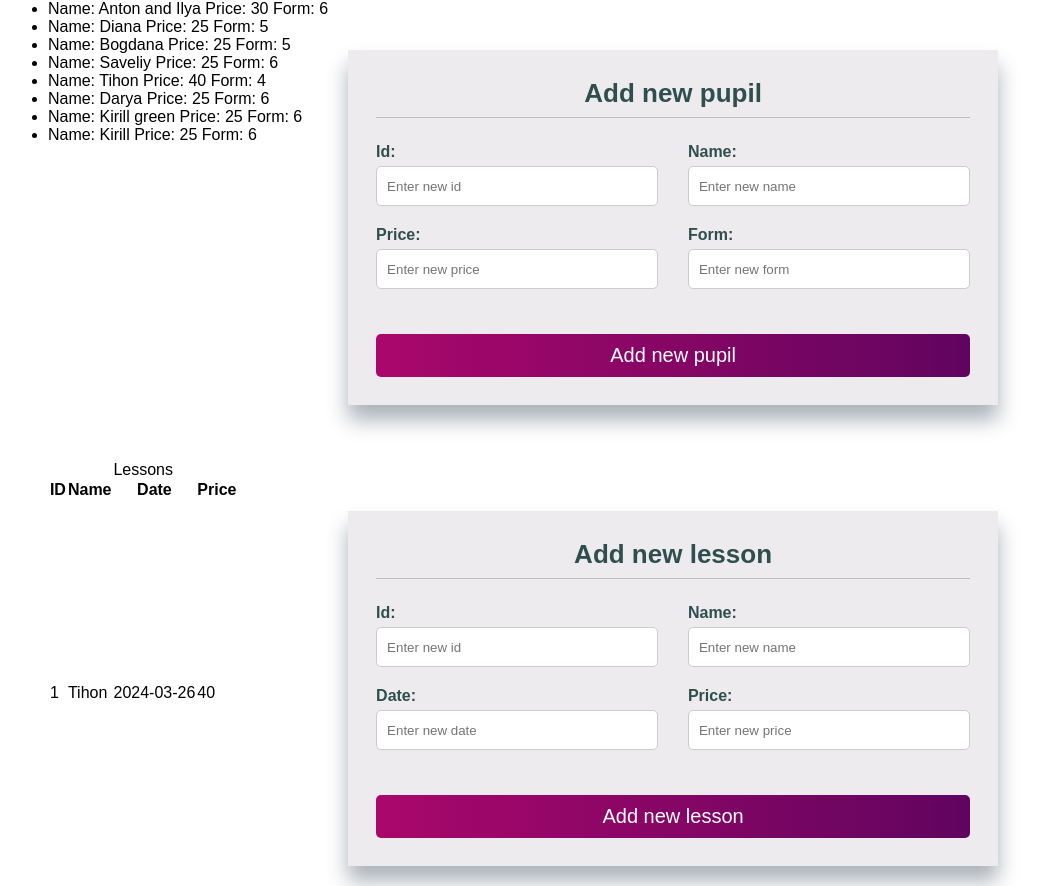
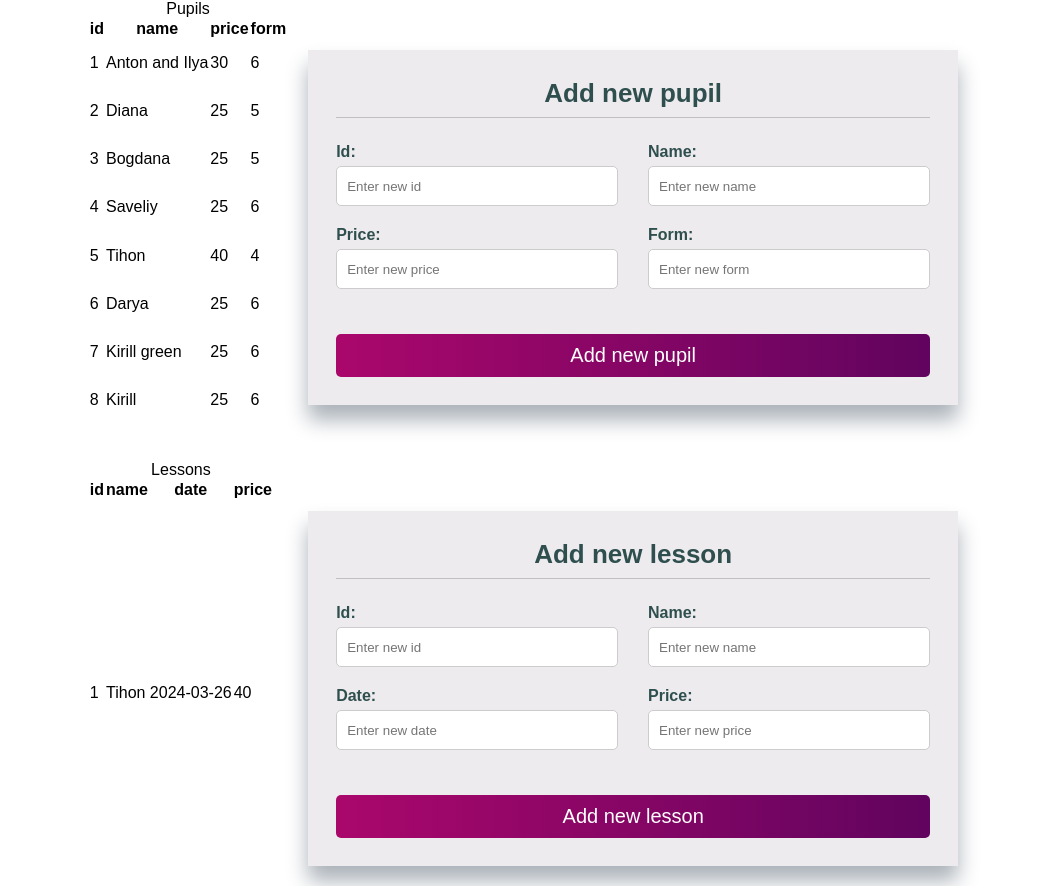
Before and after one commit to AlexeiVinchester/tutor-app, a React (Create React App) app: page / in a window 1280 px wide. Shown: the whole page, without its empty margins (107-1147 px from the left). Built offline with nearby package versions, Linux system fonts and the light colour scheme.

Commit message:
create Components for table Deleted unused files

```diff
--- /dev/null
+++ b/src/Components/Table.js
@@ -0,0 +1,12 @@
+import TableHead from "./TableHead";
+import TableBody from "./TableBody";
+
+export default function Table({caption, columnNames, data}){
+    return (
+        <table>
+            <caption>{caption}</caption>
+            <TableHead columnNames={columnNames} />
+            <TableBody objs={data} columnNames={columnNames} />
+        </table>
+    );
+}
--- /dev/null
+++ b/src/Components/TableBody.js
@@ -0,0 +1,13 @@
+import TableTr from "./TableTr";
+
+export default function TableBody({objs, columnNames}){
+    return (
+        <tbody>
+            {
+                objs.map(obj => (
+                   <TableTr obj={obj} columnNames={columnNames} />
+                ))
+            }
+        </tbody>
+    );
+}
--- /dev/null
+++ b/src/Components/TableHead.js
@@ -0,0 +1,13 @@
+export default function TableHead({ columnNames }){
+    return (
+        <thead>
+            <tr>
+                {
+                    columnNames.map(columnName => (
+                        <th>{columnName}</th>
+                    ))
+                }
+            </tr>
+        </thead>
+    );
+}
--- /dev/null
+++ b/src/Components/TableTr.js
@@ -0,0 +1,11 @@
+export default function TableTr({obj, columnNames}) {
+    return (
+        <tr key={obj.id}>
+            {
+                columnNames.map(columnName => (
+                    <td>{obj[columnName]}</td>
+                ))
+            }
+        </tr>
+    );
+}
--- a/src/Components/lessonsComponents/LessonTr.js
+++ /dev/null
@@ -1,10 +0,0 @@
-export default function LessonTr({ number, name, date, price}){
-    return (
-        <tr key={number}>
-            <td>{number}</td>
-            <td>{name}</td>
-            <td>{date}</td>
-            <td>{price}</td>
-        </tr>
-    );
-}
--- a/src/Components/lessonsComponents/LessonsContainer.js
+++ b/src/Components/lessonsComponents/LessonsContainer.js
@@ -1,8 +1,8 @@
 import { useState } from "react";
 import { lessons as initialLessons } from "./lessons";
-import LessonsTable from "./LessonsTable";
 import '../ComponentsStyles/FormStyles.css'
 import Form from "../Form";
+import Table from "../Table";
 
 export default function LessonContainer(){
     const [lesson, setLesson] = useState({});
@@ -11,7 +11,7 @@ export default function LessonContainer(){
 
     return (
         <div className="lesson-container">
-            <LessonsTable lessons={lessons}/>
+            <Table caption="Lessons" columnNames={fieldsValues} data={lessons} />
             <Form
                 param={lesson}
                 setParam={setLesson}
@@ -19,7 +19,6 @@ export default function LessonContainer(){
                 setParams={setLessons}
                 fieldsValues={fieldsValues}
                 value="lesson"
-
             />
         </div>
 
--- a/src/Components/lessonsComponents/LessonsTable.js
+++ /dev/null
@@ -1,28 +0,0 @@
-import LessonTr from "./LessonTr";
-
-export default function LessonsTable({ lessons }){
-
-    return (
-        <table>
-            <caption>Lessons</caption>
-            <thead>
-                <tr>
-                    <th>ID</th><th>Name</th><th>Date</th><th>Price</th>
-                </tr>
-            </thead>
-            <tbody>
-                {
-                    lessons.map(lesson => (
-                        <LessonTr
-                            number={lesson.id}
-                            name={lesson.name}
-                            date={lesson.date}
-                            price={lesson.price}
-                        />
-                    ))
-                }
-
-            </tbody>
-        </table>
-    );
-}
--- a/src/Components/pupilsComponents/ListOfPupils.js
+++ /dev/null
@@ -1,13 +0,0 @@
-export default function({ pupils }){
-    return (
-        <ul>
-            {
-              pupils.map(pupil => (
-                <li key={pupil.id}>
-                  Name: {pupil.name} Price: {pupil.price} Form: {pupil.form}
-                </li>
-              ))
-            }
-          </ul>
-    );
-}
--- a/src/Components/pupilsComponents/PupilContainer.js
+++ b/src/Components/pupilsComponents/PupilContainer.js
@@ -1,8 +1,8 @@
 import { useState } from "react";
 import { pupils as initialPupils} from "./pupils";
-import ListOfPupils from "./ListOfPupils";
 import '../ComponentsStyles/FormStyles.css'
 import Form from "../Form";
+import Table from "../Table";
 
 export default function PupilContainer(){
     const [pupil, setPupil] = useState({});
@@ -11,7 +11,7 @@ export default function PupilContainer(){
 
     return (
         <div className="pupil-container">
-            <ListOfPupils pupils={pupils} />
+            <Table caption='Pupils' columnNames={fieldsValues} data={pupils} />
             <Form
                 param={pupil}
                 setParam={setPupil}
@@ -19,7 +19,6 @@ export default function PupilContainer(){
                 setParams={setPupils}
                 fieldsValues={fieldsValues}
                 value="pupil"
-
             />
         </div>
     );
```
